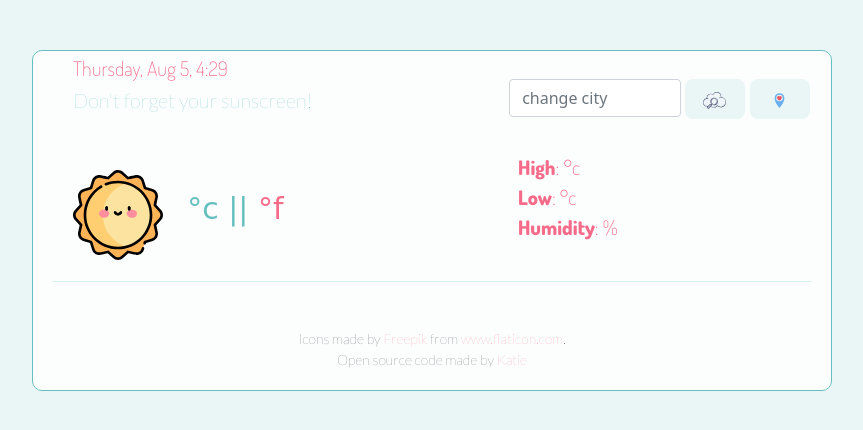
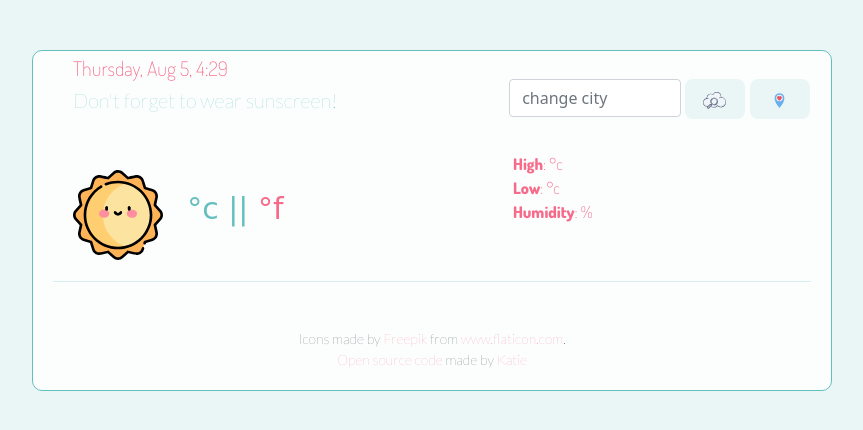
Before and after one commit to katiekachie/vanilla-weatherapp, a plain HTML site: page index.html in a window 1280 px wide. Shown: the whole page, without its empty margins (208-1071 px from the left). Drawn offline with nearby package versions, Linux system fonts and the light colour scheme; no server answers; a web font is replaced by a local one.

Commit message:
Final update (cleaning up)

```diff
--- a/index.html
+++ b/index.html
@@ -32,8 +32,8 @@
  <div class="row">
      <div class="col-7">
          <h1 id="city"></h1>
-      <h2 id="date">Wed, August 4 23:46</h2>
-      <h3>Don't forget your sunscreen!</h3></div>
+      <h2 id="date"></h2>
+      <h3 id="advice">Don't forget to wear sunscreen!</h3></div>
 
 
         <div class="col-3">
@@ -81,7 +81,7 @@
         <a href="https://www.freepik.com" title="Freepik">Freepik</a> from
         <a href="https://www.flaticon.com/" title="Flaticon">www.flaticon.com</a
         >.<br />
-        Open source code made by
+        <a href="https://github.com/katiekachie/vanilla-weatherapp" target="_blank">Open source code</a> made by
         <a href="http:www.katie-pask.com" target="_blank">Katie</a>
       </footer>
     </div>
--- a/src/script.js
+++ b/src/script.js
@@ -47,6 +47,7 @@ function displayTemperature(response) {
   let highElement = document.querySelector("#high");
   let lowElement = document.querySelector("#low");
   let iconElement = document.querySelector("#icon");
+  let adviceElement = document.querySelector("#advice");
 
   celciusTemp = response.data.main.temp;
 
@@ -55,6 +56,7 @@ function displayTemperature(response) {
   humidityElement.innerHTML = response.data.main.humidity;
   highElement.innerHTML = Math.round(response.data.main.temp_max);
   lowElement.innerHTML = Math.round(response.data.main.temp_min);
+
   iconElement.setAttribute(
     "src",
     `http://openweathermap.org/img/wn/${response.data.weather[0].icon}@2x.png`
--- a/src/style.css
+++ b/src/style.css
@@ -100,9 +100,9 @@ hr {
 .extraTempinfo {
   color: #f76b8a;
   font-family: "Dosis", sans-serif;
-  font-size: 20px;
+  font-size: 16px;
   text-align: left;
-  margin-left: 20px;
+  margin-left: 10px;
 }
 
 .upcomingWeather {
```
Also changed, not shown: 1 other file.
